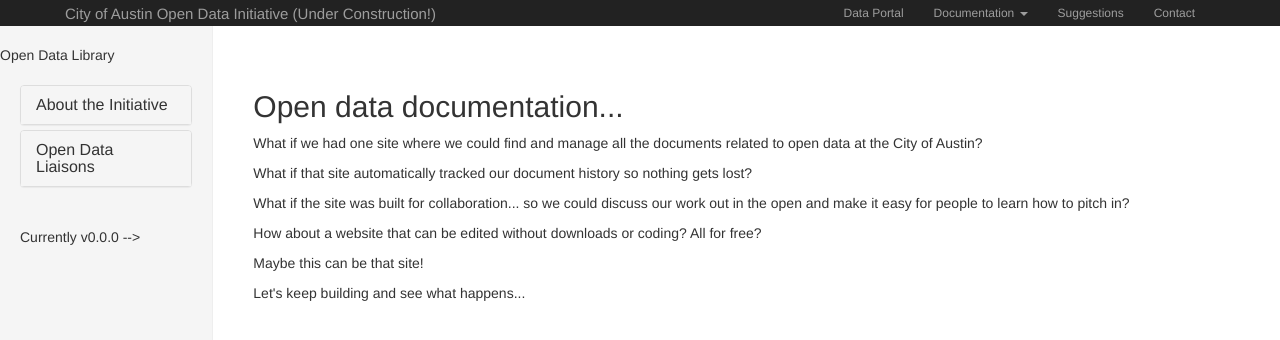
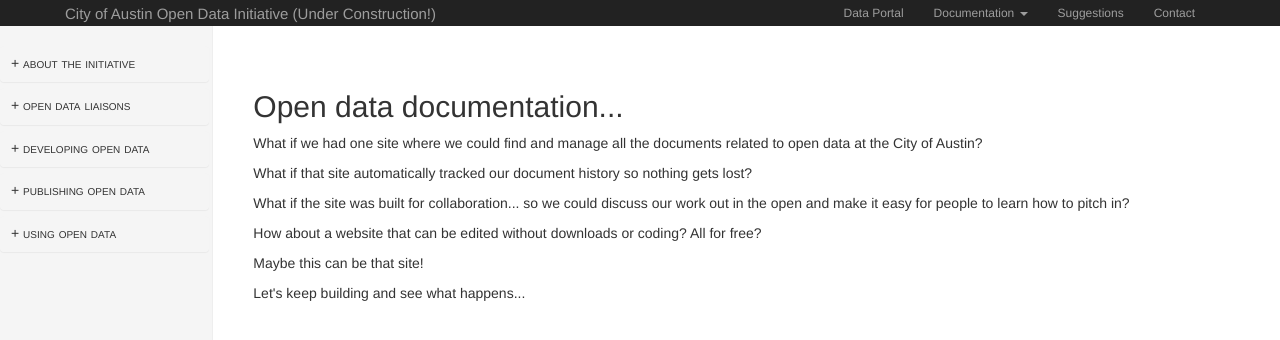
Before and after one commit to cityofaustin/open-data-manual, a Jekyll site: the page built from index.html, in a window 1280 px wide. Shown: the top 340 px of the page. Built offline with Jekyll 4.4.1, drawn with Linux system fonts in a browser that asks for light colours; nearby versions of some CDN libraries; the list of posts is cut into pages by our own code.

Commit message:
finish adding panels to sidebar

```diff
--- a/_includes/sidebar.html
+++ b/_includes/sidebar.html
@@ -1,13 +1,9 @@
 <div class="col-sm-3 col-md-2 sidebar"><!--start of sidebar-->
-
-  <ul class="nav nav-sidebar">
-      <li>Open Data Library</li>
-  </ul>
 
   <div class="panel-group" id="accordion" role="tablist">
     <div class="panel panel-default">
       <div class="panel-heading" role="tab" id="headingOne">
-        <h4 class="panel-title"> <a class="collapsed" role="button" data-toggle="collapse" href="#collapseListGroup1" aria-expanded="false" aria-controls="collapseListGroup1">About the Initiative</a></h4>
+        <h4 class="panel-title"> <a class="collapsed" role="button" data-toggle="collapse" href="#collapseListGroup1" aria-expanded="false" aria-controls="collapseListGroup1"><span class="glyphicon-plus"></span> about the initiative</a></h4>
       </div><!--panel-heading-->
       <div id="collapseListGroup1" class="panel-collapse collapse" role="tabpanel" aria-labelledby="collapseListGroupHeading1">
         <ul class="list-group nav nav-sidebar">
@@ -21,7 +17,7 @@
 
   <div class="panel panel-default">
       <div class="panel-heading" role="tab" id="headingTwo">
-        <h4 class="panel-title"> <a class="collapsed" role="button" data-toggle="collapse" href="#collapseListGroup2" aria-expanded="false" aria-controls="collapseListGroup2">Open Data Liaisons</a></h4>
+        <h4 class="panel-title"> <a class="collapsed" role="button" data-toggle="collapse" href="#collapseListGroup2" aria-expanded="false" aria-controls="collapseListGroup2"><span class="glyphicon-plus"></span> Open Data Liaisons</a></h4>
       </div><!--panel-heading-->
       <div id="collapseListGroup2" class="panel-collapse collapse" role="tabpanel" aria-labelledby="collapseListGroupHeading2">
         <ul class="list-group nav nav-sidebar">
@@ -30,50 +26,49 @@
         </ul>
         </div><!--panel-collapse-->
   </div><!--panel-->
-</div><!--panel-group-->
+
+  <div class="panel panel-default">
+      <div class="panel-heading" role="tab" id="headingThree">
+        <h4 class="panel-title"> <a class="collapsed" role="button" data-toggle="collapse" href="#collapseListGroup3" aria-expanded="false" aria-controls="collapseListGroup3"><span class="glyphicon-plus"></span> Developing Open Data</a></h4>
+      </div><!--panel-heading-->
+      <div id="collapseListGroup3" class="panel-collapse collapse" role="tabpanel" aria-labelledby="collapseListGroupHeading3">
+        <ul class="list-group nav nav-sidebar">
+        <li class="list-group-item"><a href="{{site.baseurl}}/suggestions">New dataset suggestions</a></li>
+        <li class="list-group-item"><a href="{{site.baseurl}}/plans">Department open data plans</a></li>
+        <li class="list-group-item"><a href="{{site.baseurl}}/strategic-planning">Strategic planning</a></li>
+        </ul>
+        </div><!--panel-collapse-->
+  </div><!--panel-->
+
+  <div class="panel panel-default">
+      <div class="panel-heading" role="tab" id="headingFour">
+        <h4 class="panel-title"> <a class="collapsed" role="button" data-toggle="collapse" href="#collapseListGroup4" aria-expanded="false" aria-controls="collapseListGroup4"><span class="glyphicon-plus"></span> Publishing Open Data</a></h4>
+      </div><!--panel-heading-->
+      <div id="collapseListGroup4" class="panel-collapse collapse" role="tabpanel" aria-labelledby="collapseListGroupHeading4">
+        <ul class="list-group nav nav-sidebar">
+        <li class="list-group-item"><a href="{{site.baseurl}}/new-datasets">How to create new datasets</a></li>
+        <li class="list-group-item"><a href="{{site.baseurl}}/licensing">Licensing policy</a></li>
+        <li class="list-group-item"><a href="{{site.baseurl}}/metadata">Metadata standard</a></li>
+        <li class="list-group-item"><a href="{{site.baseurl}}/quality">Data quality standard</a></li>
+        </ul>
+        </div><!--panel-collapse-->
+  </div><!--panel-->
 
 
+  <div class="panel panel-default">
+      <div class="panel-heading" role="tab" id="headingFive">
+        <h4 class="panel-title"> <a class="collapsed" role="button" data-toggle="collapse" href="#collapseListGroup5" aria-expanded="false" aria-controls="collapseListGroup5"><span class="glyphicon-plus"></span> Using Open Data</a></h4>
+      </div><!--panel-heading-->
+      <div id="collapseListGroup5" class="panel-collapse collapse" role="tabpanel" aria-labelledby="collapseListGroupHeading5">
+        <ul class="list-group nav nav-sidebar">
+        <li class="list-group-item"><a href="{{site.baseurl}}/portal-terms-of-use">Portal terms of use</a></li>
+        <li class="list-group-item"><a href="{{site.baseurl}}/attribution">How to attribute data to City of Austin</a></li>
+        <li class="list-group-item"><a href="{{site.baseurl}}/feedback">Sending open data feedback</a></li>
+        </ul>
+        </div><!--panel-collapse-->
+  </div><!--panel-->
 
-
-
-
-
-
-      <!-- <li>Open Data Liaisons</li>
-      <li><a href="{{site.baseurl}}/liaison-responsibilities">Roles and responsibilities</a></li>
-      <li><a href="{{site.baseurl}}/current-liaisons">Current liaison roster</a></li>
-    </ul>
-
-    <ul class="nav nav-sidebar">
-      <li>Developing Open Data</li>
-      <li><a href="{{site.baseurl}}/suggestions">New dataset suggestions</a></li>
-      <li><a href="{{site.baseurl}}/plans">Department open data plans</a></li>
-      <li><a href="{{site.baseurl}}/strategic-planning">Strategic planning</a></li>
-    </ul>
-
-    <ul class="nav nav-sidebar">
-      <li>Publishing Open Data</li>
-      <li><a href="{{site.baseurl}}/new-datasets">How to create new datasets</a></li>
-      <li><a href="{{site.baseurl}}/licensing">Licensing policy</a></li>
-      <li><a href="{{site.baseurl}}/not-for-publishing">Sensitive and protected data</a></li>
-      <li><a href="{{site.baseurl}}/metadata">Metadata standard</a></li>
-      <li><a href="{{site.baseurl}}/quality">Data quality standard</a></li>
-    </ul>
-
-    <ul class="nav nav-sidebar">
-      <li>Using Open Data</li>
-      <li><a href="{{site.baseurl}}/portal-terms-of-use">Portal terms of use</a></li>
-      <li><a href="{{site.baseurl}}/attribution">How to attribute data to City of Austin</a></li>
-      <li><a href="{{site.baseurl}}/feedback">Sending open data feedback</a></li>
-    </ul>
-
-
-
-
-
-<a href="{{site.baseurl}}/thanks"><em>Thanks to... </em></a> -->
-
-<br>Currently v{{ site.version }} -->
+</div><!--panel-group-->
 
 </div><!--end of sidebar-->
 
--- a/components/css/custom.css
+++ b/components/css/custom.css
@@ -1,10 +1,30 @@
 /* custom styles by hailey... dev version */
 
+
+.panel-title {
+  font-size: 1em;
+  text-transform: lowercase;
+  font-variant: small-caps;
+  text-align: left;
+  padding-left: 5px;
+}
+
+.panel-heading {
+  padding-left: 5px;
+  padding-right: 5px;
+}
+
+.panel-default {
+  border-color: transparent;
+}
 
 .navbar-fixed-top {
 	padding-bottom: 0px;
 }
 
+.panel {
+  background-color: transparent;
+}
 
 .navbar-brand {
   float: left;
@@ -41,6 +61,8 @@
 
 div.sidebar {
 	top: 25px;
+  padding-left: 0px;
+  padding-right: 3px;
 }
 
 .nav-sidebar>li>a {
```
